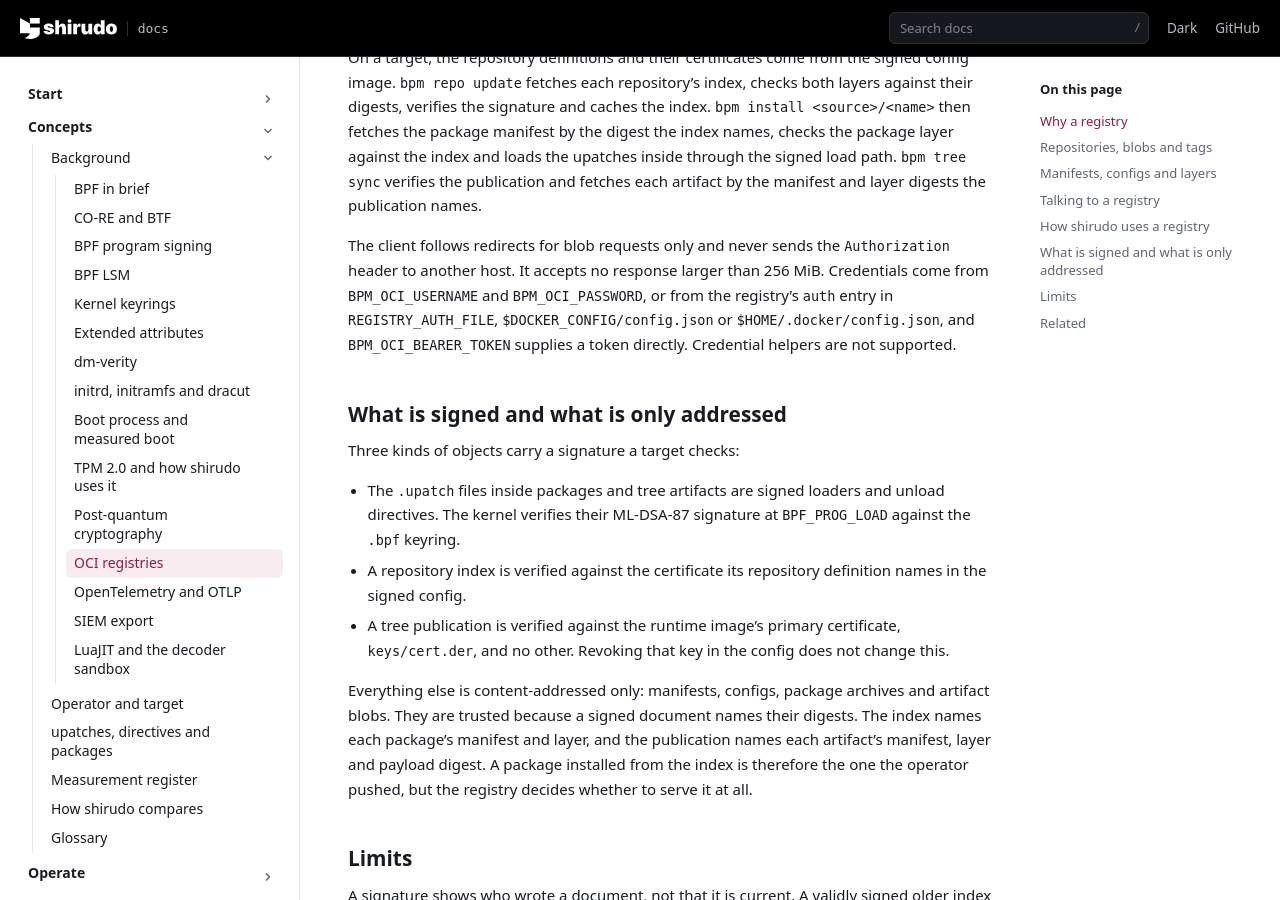
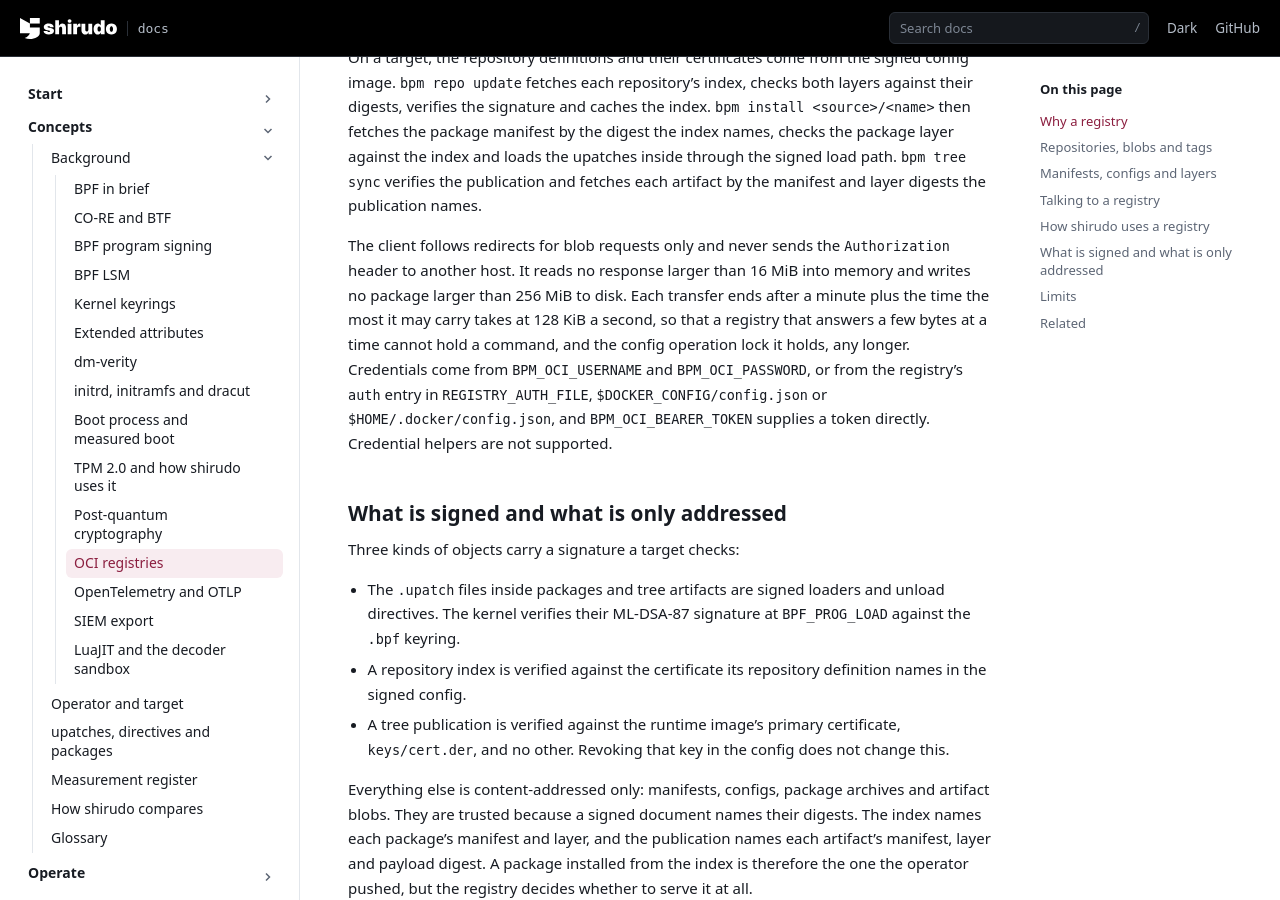
Before and after one commit to AliBashaSY/shirudo, a Sphinx documentation site: the page built from Documentation/concepts/background/oci.rst, in a window 1280 px wide and 900 px high, scrolled down 2816 px. Built offline with Sphinx 7.4.7, drawn with Linux system fonts in a browser that asks for light colours; pages that are not in the unit, such as notebooks, are missing from menus.

Commit message:
bpm: give every registry transfer a total deadline
bpm_curl_deadlines() set a 30 second connect timeout and a low-speed
limit of one byte a second over a minute, and no total limit. A registry
that sends a few bytes a second keeps a transfer alive for as long as
its body takes, and bodies read into memory could reach 256 MiB. In the
audit a loopback registry at three bytes a second was still being read
after 100 seconds. On a target the timer command holds the config
operation lock that every other command waits 30 seconds for, so status
and the keepalive, attest, image update and with it a live revocation,
reconcile and tree sync all failed for as long as the unit ran, 30
minutes at a time, restarted a minute later.

Give each transfer a total deadline: a minute plus the time the most it
may carry takes at 128 KiB a second, the package's declared size for a
download to disk, the in-memory cap otherwise, and the request body for
an upload. Lower that in-memory cap from 256 MiB to 16 MiB, the largest
response read into memory, an upatch artifact; manifests, indexes,
signatures and tokens are far smaller. A response that does not fit is
refused as before. bpm push and tree append read their package and its
members with the limits of those, not of a response.

t7010 serves a small package three bytes a second, fast enough for the
low-speed limit, and checks that bpm pull gives up after about a minute
where the body would take five.

Signed-off-by: Daniel Borkmann <daniel@iogearbox.net>

```diff
--- a/Documentation/concepts/background/oci.rst
+++ b/Documentation/concepts/background/oci.rst
@@ -162,8 +162,12 @@ publication and fetches each artifact by the manifest and layer digests
 the publication names.
 
 The client follows redirects for blob requests only and never sends
-the ``Authorization`` header to another host. It accepts no response
-larger than 256 MiB. Credentials come from ``BPM_OCI_USERNAME`` and
+the ``Authorization`` header to another host. It reads no response
+larger than 16 MiB into memory and writes no package larger than 256 MiB
+to disk. Each transfer ends after a minute plus the time the most it may
+carry takes at 128 KiB a second, so that a registry that answers a few
+bytes at a time cannot hold a command, and the config operation lock it
+holds, any longer. Credentials come from ``BPM_OCI_USERNAME`` and
 ``BPM_OCI_PASSWORD``, or from the registry's ``auth`` entry in
 ``REGISTRY_AUTH_FILE``, ``$DOCKER_CONFIG/config.json`` or
 ``$HOME/.docker/config.json``, and ``BPM_OCI_BEARER_TOKEN`` supplies a
--- a/Documentation/contribute/testing/test-coverage.rst
+++ b/Documentation/contribute/testing/test-coverage.rst
@@ -551,6 +551,9 @@ signed config image.
        sealed segment selects and takes it once a later segment deleted
        that ``add``, and fetches no sealed segment for an ``add`` without
        XDP classes
+   * - ``t7010-bpm-slow-registry``
+     - A registry that trickles a package fast enough for the low-speed
+       limit is cut off at the transfer's total deadline
    * - ``t7101-bpm-tree``
      - Tree sync with a selector
    * - ``t7102-bpm-tree-sequential``
--- a/Documentation/operate/plan/overhead.rst
+++ b/Documentation/operate/plan/overhead.rst
@@ -185,7 +185,8 @@ Larger inputs raise the peak. These limits bound it:
      - 16 MiB. ``upatch load`` holds the file twice and allocates a
        16 MiB verifier log.
    * - Registry responses read into memory
-     - 256 MiB: manifests, the repository index and its signature.
+     - 16 MiB: manifests, the repository index and its signature, tree
+       publications and the upatch artifacts they name.
    * - Package archive
      - 256 MiB, written to disk, and 256 MiB unpacked.
    * - JSON documents, the repository index and the eventlog among them
```
Also changed, not shown: Documentation/security/threat-model.rst (+6 -1 lines), 4 other files.
